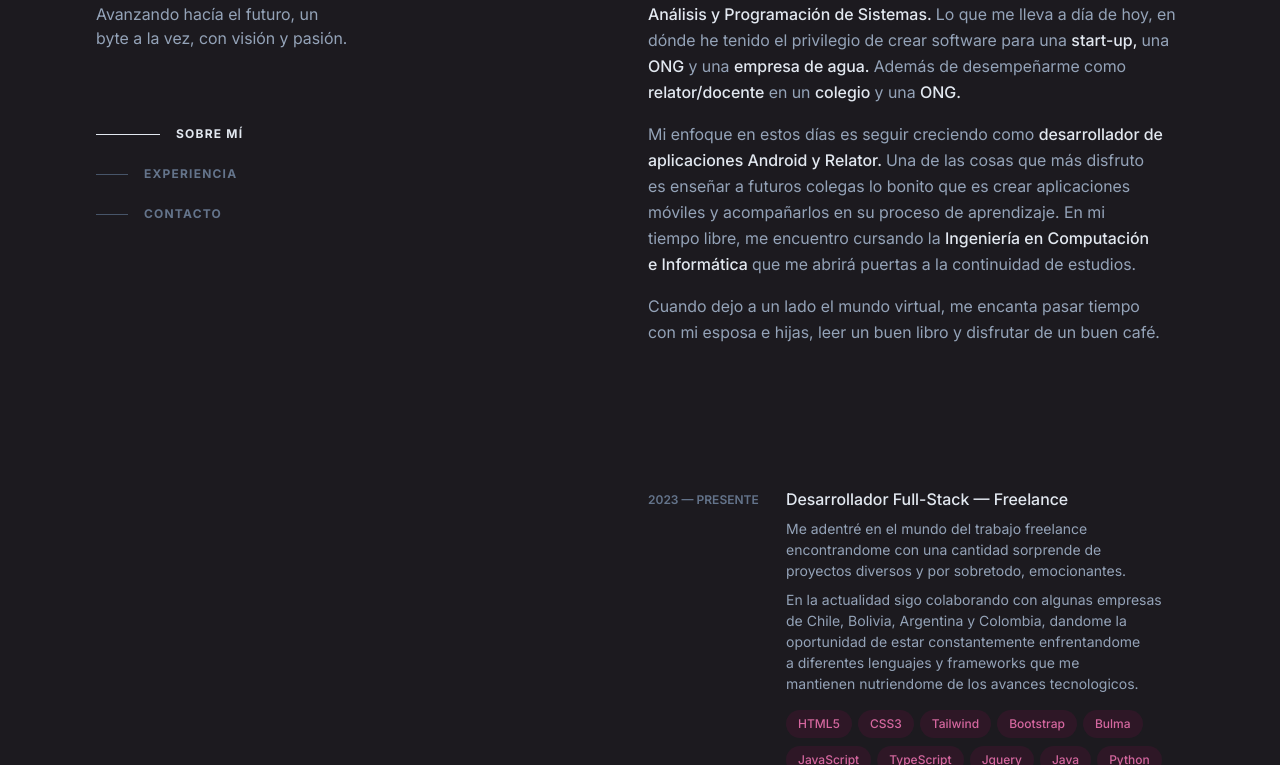
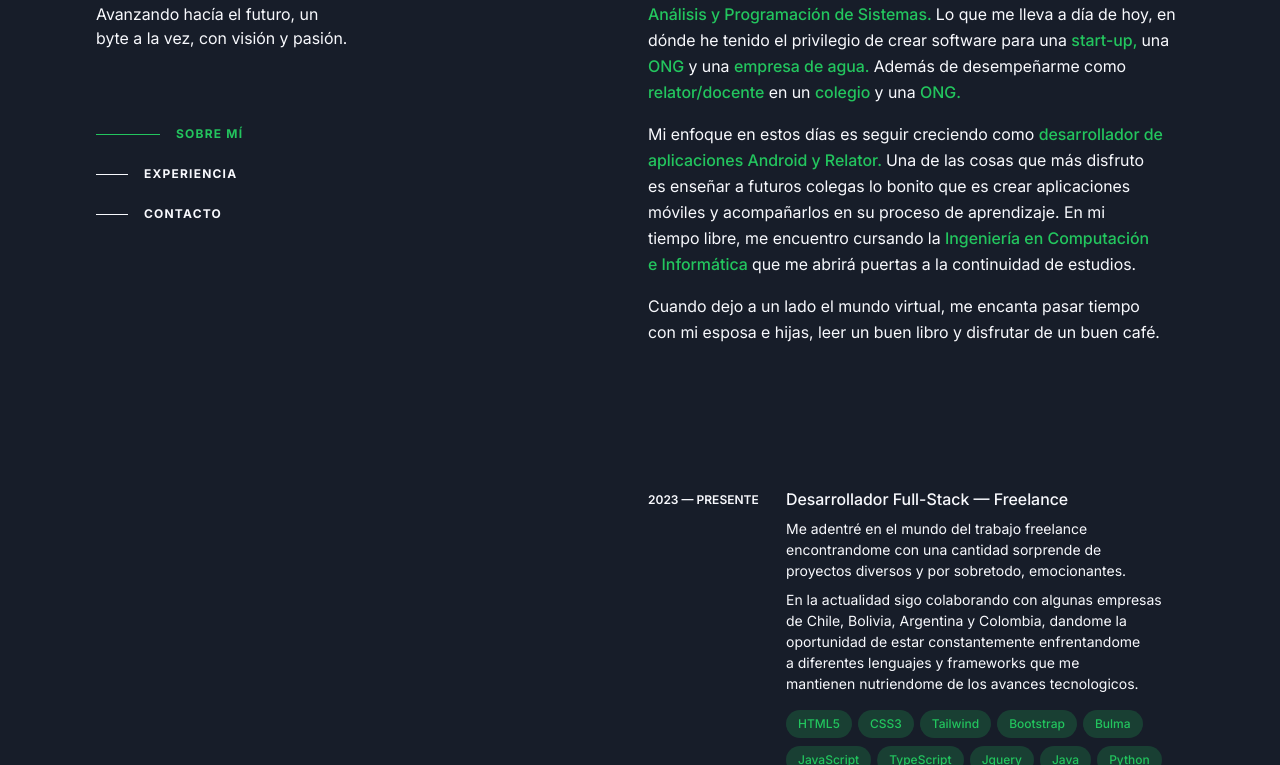
Before and after one commit to cTapiaDev/portfolio-ctapiadev, an Astro site: page / in a window 1280 px wide. Shown: the part 198-963 px from the top of the page. Built offline with nearby package versions, Linux system fonts and the light colour scheme; Astro itself is replaced by a stand-in of ours.

Commit message:
new color pallets

```diff
--- a/src/components/Card.astro
+++ b/src/components/Card.astro
@@ -16,12 +16,12 @@
 ---
 
 <div class="group relative grid pb-1 transition-all sm:grid-cols-8 sm:gap-8 md:gap-4 lg:hover:!opacity-100 lg:group-hover/list:opacity-50">
-    <div class="absolute -inset-x-4 -inset-y-4 z-0 hidden rounded-md transition motion-reduce:transition-none lg:-inset-x-6 lg:block lg:group-hover:bg-slate-800/50 lg:group-hover:shadow-[inset_0_1px_0_0_rgba(148, 163, 184, 0.1)] lg:group-hover:drop-shadow-lg"></div>
-    <header class="z-10 mb-2 mt-1 text-xs font-semibold uppercase ctracking-wide text-slate-500 sm:col-span-2">
+    <div class="absolute -inset-x-4 -inset-y-4 z-0 hidden rounded-md transition motion-reduce:transition-none lg:-inset-x-6 lg:block lg:group-hover:shadow-[inset_0_1px_0_0_rgba(148, 163, 184, 0.1)] lg:group-hover:drop-shadow-lg"></div>
+    <header class="z-10 mb-2 mt-1 text-xs font-semibold uppercase ctracking-wide sm:col-span-2">
         { dateStart } — { dateEnd }
     </header>
     <div class="z-10 sm:col-span-6">
-        <h3 class="font-medium leading-snug text-slate-200">{ title } — { name }</h3>
+        <h3 class="font-medium leading-snug">{ title } — { name }</h3>
         <p class="mt-2 text-sm leading-normal">{ description }</p>
         <p class="mt-2 text-sm leading-normal">{ description2 }</p>
         <p class="mt-2 text-sm leading-normal">{ description3 }</p>
@@ -39,4 +39,13 @@
     .group:hover h3 {
         color: var(--color-pill);
     }
+
+    div:hover div:first-child {
+        background-color: var(--color-dark-op);
+        /* backdrop-filter: blur(8px); */
+    }
+
+    div:hover :where(header, div:last-child p) {
+        color: var(--color-dark);
+    }
 </style>
--- a/src/components/Highlight.astro
+++ b/src/components/Highlight.astro
@@ -1,3 +1,9 @@
-<span class="font-medium text-slate-200">
+<span class="font-medium">
     <slot />
 </span>
+
+<style>
+    span {
+        color: var(--color-primary);
+    }
+</style>
--- a/src/components/ItemIcon.astro
+++ b/src/components/ItemIcon.astro
@@ -8,7 +8,13 @@
 ---
 
 <li class="mr-5 text-xs shrink-0">
-    <a class="block hover:text-slate-200" href=`${href}` target="__blank" title=`${title}`>
+    <a class="block" href=`${href}` target="__blank" title=`${title}`>
         <slot />
     </a>
 </li>
+
+<style>
+    a:hover {
+        color: var(--color-primary);
+    }
+</style>
--- a/src/components/ItemNav.astro
+++ b/src/components/ItemNav.astro
@@ -9,8 +9,8 @@
 ---
 <li>
     <a id=`${id}` class={`group flex items-center py-3 ${className}`} href=`${href}`>
-        <span class="nav-indicator mr-4 h-px w-8 bg-slate-600 transition-all group-hover:w-16 group-hover:bg-slate-200 group-focus-visible:w-16 group-focus-visible:bg-slate-200 motion-reduce:transition-none"></span>
-        <span class="nav-text text-xs font-bold uppercase tracking-widest text-slate-500 group-hover:text-slate-200 group-focus-visible:text-slate-200">
+        <span class="nav-indicator mr-4 h-px w-8 transition-all group-hover:w-16 group-focus-visible:w-16  motion-reduce:transition-none"></span>
+        <span class="nav-text text-xs font-bold uppercase tracking-widest">
             <slot />
         </span>
     </a>
@@ -19,10 +19,22 @@
 <style>
     .active .nav-indicator {
         width: 4rem;
-        background-color: rgba(226, 232, 240, 1);
+        background-color: var(--color-primary);
     }
 
     .active .nav-text {
-        color: rgba(226, 232, 240, 1);
+        color: var(--color-primary);
+    }
+
+    a span:nth-child(1) {
+        background-color: var(--color-dark);
+    }
+
+    a:hover span:nth-child(1) {
+        background-color: var(--color-primary);
+    }
+
+    a:hover span {
+        color: var(--color-primary);
     }
 </style>
--- a/src/components/MouseEffect.astro
+++ b/src/components/MouseEffect.astro
@@ -4,6 +4,8 @@
     const spotlight = document.querySelector('#spotlight');
 
     document.addEventListener("mousemove", function(e) {
-        spotlight.style.background = `radial-gradient(600px at ${e.pageX}px ${e.pageY}px, rgba(213, 103, 159, 0.13), transparent 55%)`;
+        spotlight.style.background = `radial-gradient(600px at ${e.pageX}px ${e.pageY}px, rgba(35, 197, 94, 0.13), transparent 55%)`;
     });
 </script>
+
+<!-- rgba(213, 103, 159, 0.13) -->
--- a/src/components/Title.astro
+++ b/src/components/Title.astro
@@ -1,5 +1,5 @@
 <div class="bg-blur sticky top-0 z-20 -mx-6 mb-4 w-screen px-6 py-5 backdrop-blur md:-mx-12 md:px-12 lg:sr-only lg:relative lg:top-auto lg:mx-auto lg:w-full lg:px-0 lg:py-0 lg:opacity-0">
-    <h2 class="text-sm font-bold uppercase tracking-widest text-slate-200 lg:sr-only">
+    <h2 class="text-sm font-bold uppercase tracking-widest lg:sr-only">
         <slot />
     </h2>
 </div>
--- a/src/layouts/Layout.astro
+++ b/src/layouts/Layout.astro
@@ -34,13 +34,36 @@
 	}
 
 	:root {
-		--color-bg: #1c1a1f;
+		/* --color-bg: #1c1a1f;
 		--color-bg-op: rgba(28, 26, 31, 0.75);
 		--color-primary: rgb(207, 0, 106);
 		--color-primary-op: rgba(207, 0, 106, 0.10);
 		--color-light: #E2E8F0;
 		--color-text: #94A3B8;
-		--color-pill: rgb(213, 103, 159);
+		--color-pill: rgb(213, 103, 159); */
+
+		/* Light Theme */
+		/* --color-bg: rgb(248, 249, 253);
+		--color-bg-op: rgba(248, 249, 253, 0.75);
+		--color-primary: #23C55E;
+		--color-primary-op: rgba(35, 197, 94, .2);
+		--color-text: #171D29;
+		--color-light: #F8F9FD;
+		--color-dark: rgb(23, 29, 41);
+		--color-dark-op: rgba(23, 29, 41, 0.75);
+		--color-pill: #23c55e; */
+
+		/* Dark Theme */
+		--color-bg: rgb(23, 29, 41);
+		--color-bg-op: rgba(23, 29, 41, 0.75);
+		--color-primary: #23C55E;
+		--color-primary-op: rgba(35, 197, 94, .2);
+		--color-text: #F8F9FD;
+		--color-light: rgb(23, 29, 41);
+		--color-dark: rgb(248, 249, 253);
+		--color-dark-op: rgba(28, 26, 31, 0.75);
+		--color-pill: rgb(35, 197, 94);
+
 
 		--font-general: 'inter';
 		--font-code: 'anka';
@@ -74,7 +97,7 @@
 	}
 
 	:where(h1, h2) {
-		color: var(--color-light);
+		color: var(--color-text);
 	}
 
 	a {
```
